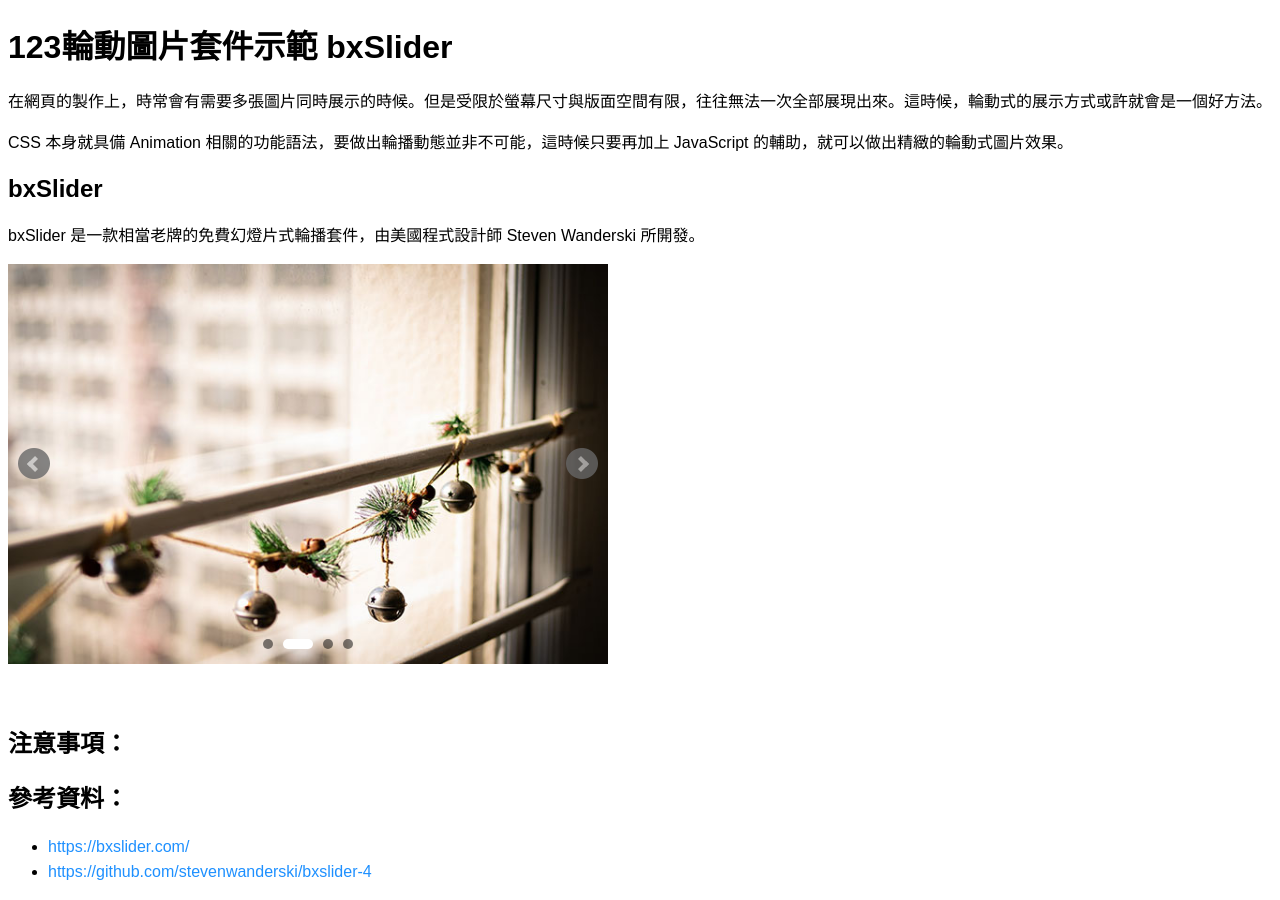
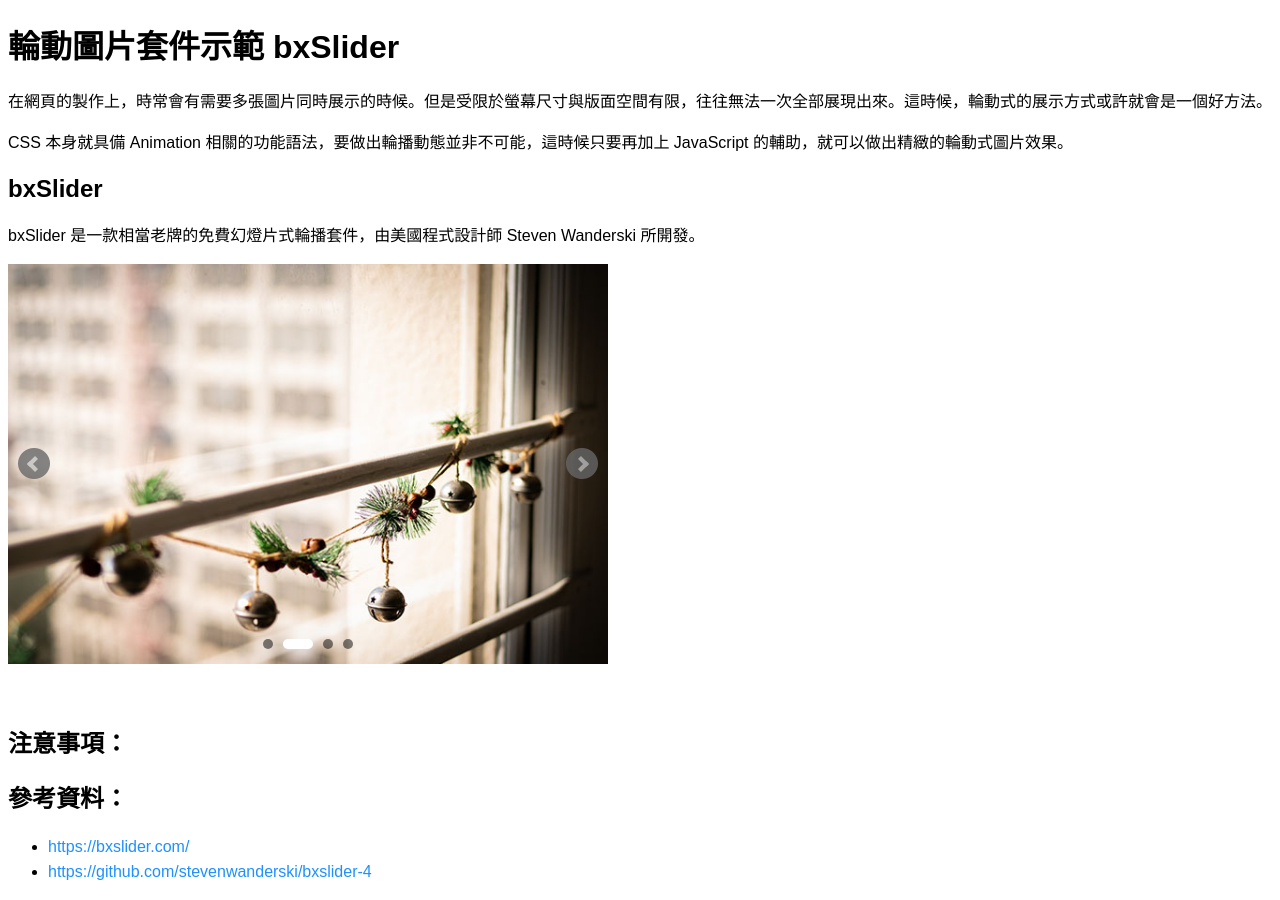
Before and after one commit to markdespace/markdespace.github.io, a plain HTML site: page index.html in a window 1280 px wide. Drawn offline with nearby package versions, Linux system fonts and the light colour scheme.

Commit message:
Add files via upload

```diff
--- a/index.html
+++ b/index.html
@@ -20,7 +20,7 @@
 </style>
 </head>
 <body>
-<h1>123輪動圖片套件示範 bxSlider</h1>
+<h1>輪動圖片套件示範 bxSlider</h1>
 <p>在網頁的製作上，時常會有需要多張圖片同時展示的時候。但是受限於螢幕尺寸與版面空間有限，往往無法一次全部展現出來。這時候，輪動式的展示方式或許就會是一個好方法。</p>
 <p>CSS 本身就具備 Animation 相關的功能語法，要做出輪播動態並非不可能，這時候只要再加上 JavaScript 的輔助，就可以做出精緻的輪動式圖片效果。</p>
 <h2>bxSlider</h2>
```
